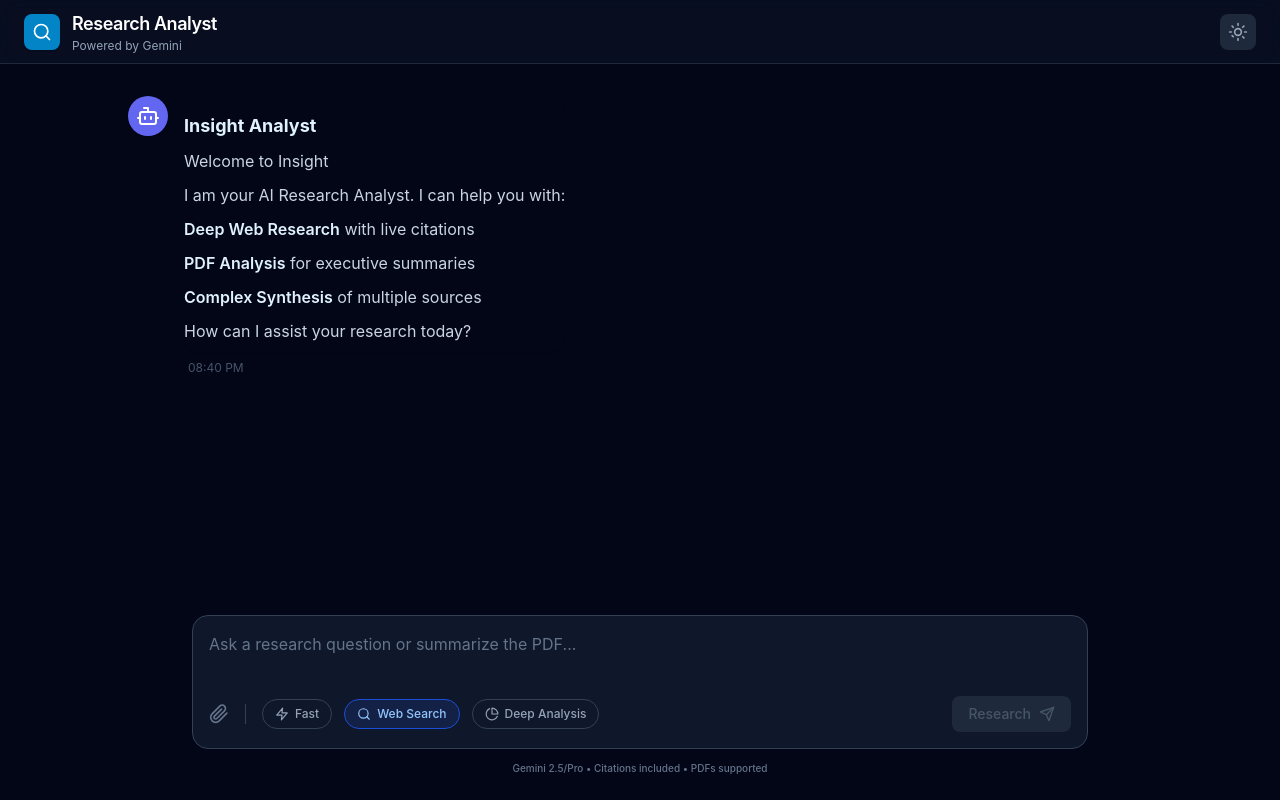
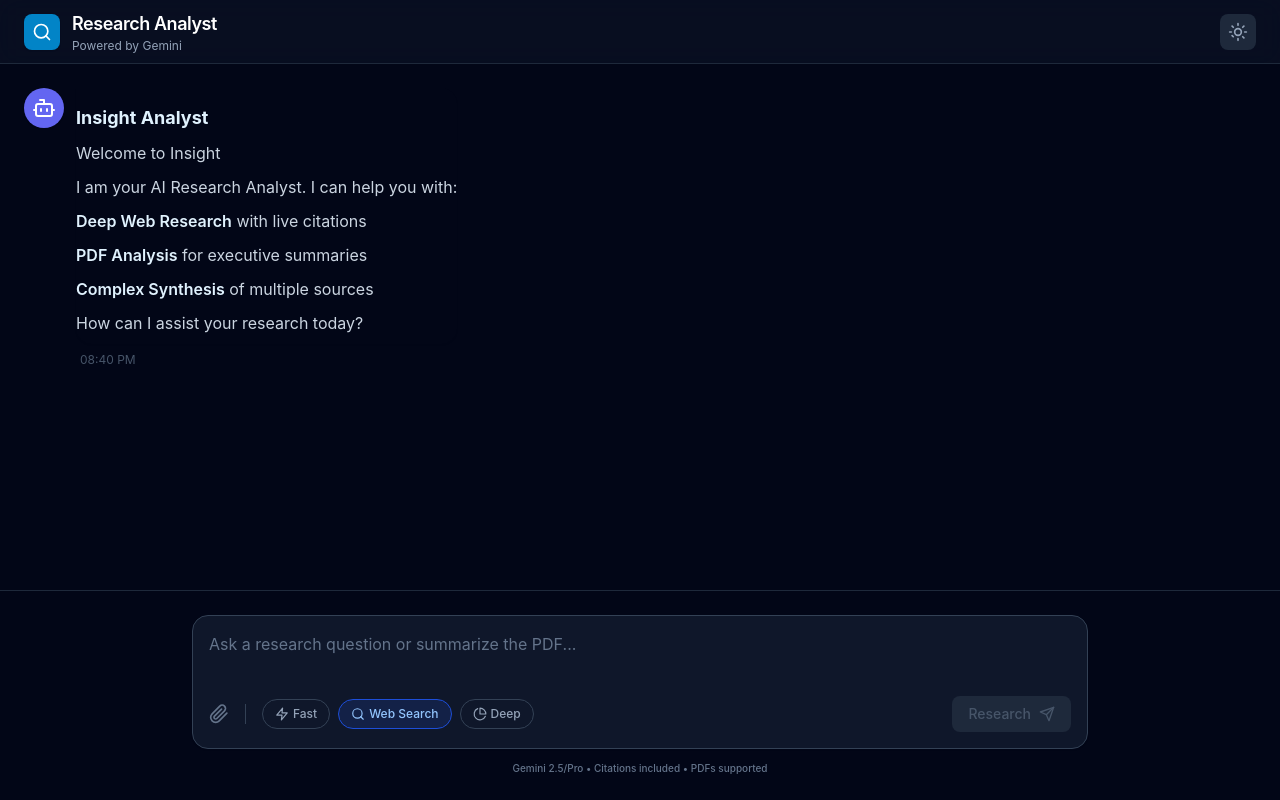
Before and after one commit to gilbertakham29/AI-Research-Analyst, a React (Vite) app: page / in a window 1280 px wide. Built offline with nearby package versions, Linux system fonts and the light colour scheme.

Commit message:
Update ResearchInterface.tsx

```diff
--- a/components/ResearchInterface.tsx
+++ b/components/ResearchInterface.tsx
@@ -157,14 +157,14 @@
   };
 
   return (
-    <div className="flex flex-col h-full bg-slate-50 dark:bg-slate-950 text-slate-900 dark:text-slate-200 font-sans transition-colors duration-200">
+    <div className="flex flex-col h-screen bg-slate-50 dark:bg-slate-950 text-slate-900 dark:text-slate-200 font-sans transition-colors duration-200">
       {/* Header */}
       <header className="h-16 border-b border-slate-200 dark:border-slate-800 bg-white/80 dark:bg-slate-900/50 flex items-center px-4 md:px-6 justify-between backdrop-blur-md sticky top-0 z-10 transition-colors duration-200">
         <div className="flex items-center gap-3">
           <div className="bg-sky-600 p-2 rounded-lg shadow-sm">
             <IconSearch className="w-5 h-5 text-white" />
           </div>
-          <div className="hidden sm:block">
+          <div className="block">
             <h1 className="font-semibold text-lg tracking-tight text-slate-900 dark:text-white">Research Analyst</h1>
             <p className="text-xs text-slate-500 dark:text-slate-400">Powered by Gemini</p>
           </div>
@@ -184,73 +184,68 @@
       </header>
 
       {/* Main Content Area */}
-      <main className="flex-1 overflow-hidden relative flex flex-row">
+      <main className="flex-1 overflow-hidden flex flex-col">
 
         {/* Chat Area */}
-        <div className="flex-1 flex flex-col h-full relative">
-          <div className="flex-1 overflow-y-auto p-4 md:p-8 space-y-6">
+        <div className="flex-1 flex flex-col h-full">
+          <div className="flex-1 overflow-y-auto p-4 md:p-6 space-y-6">
             {messages.map((msg) => (
-              <div key={msg.id} className={`flex gap-4 max-w-5xl mx-auto ${msg.role === 'user' ? 'flex-row-reverse' : ''}`}>
+              <div key={msg.id} className={`flex gap-3 ${msg.role === 'user' ? 'flex-row-reverse' : ''}`}>
 
-                {/* Avatar */}
-                <div className={`w-10 h-10 rounded-full flex items-center justify-center shrink-0 border dark:border-none shadow-sm ${
+                {/* Avatar - Hide on very small screens */}
+                <div className={`w-8 h-8 md:w-10 md:h-10 rounded-full flex items-center justify-center shrink-0 border dark:border-none shadow-sm ${
                   msg.role === 'user'
                     ? 'bg-white dark:bg-slate-700 border-slate-200 text-slate-700 dark:text-white'
                     : 'bg-[#6366f1] text-white border-transparent' /* Using a purple-ish color for bot to match screenshot */
                 }`}>
-                  {msg.role === 'user' ? <IconUser className="w-6 h-6" /> : <IconBot className="w-6 h-6" />}
+                  {msg.role === 'user' ? <IconUser className="w-4 h-4 md:w-6 md:h-6" /> : <IconBot className="w-4 h-4 md:w-6 md:h-6" />}
                 </div>
 
                 {/* Bubble */}
-                <div className={`flex flex-col gap-2 max-w-[90%] md:max-w-[85%] ${msg.role === 'user' ? 'items-end' : 'items-start'}`}>
+                <div className={`flex flex-col gap-1 ${msg.role === 'user' ? 'items-end' : 'items-start'}`}>
 
                   {/* Attachments (Sent by User) */}
                   {msg.attachments && msg.attachments.length > 0 && (
                      <div className="flex flex-wrap gap-2 mb-2">
                         {msg.attachments.map((att, idx) => (
                            <div key={idx} className="bg-slate-100 dark:bg-slate-800 border border-slate-200 dark:border-slate-700 rounded p-2 flex items-center gap-2 text-xs shadow-sm">
-                             <IconFileText className="w-4 h-4 text-sky-600 dark:text-sky-400" />
-                             <span className="truncate max-w-[150px] text-slate-700 dark:text-slate-200">{att.name}</span>
+                             <IconFileText className="w-3 h-3 md:w-4 md:h-4 text-sky-600 dark:text-sky-400" />
+                             <span className="truncate max-w-[100px] md:max-w-[150px] text-slate-700 dark:text-slate-200">{att.name}</span>
                            </div>
                         ))}
                      </div>
                   )}
 
                   {/* Message Text */}
-                  <div className={`p-4 rounded-2xl text-sm md:text-base shadow-sm transition-colors duration-200 ${
+                  <div className={`rounded-2xl text-sm md:text-base shadow-sm transition-colors duration-200 ${
                     msg.role === 'user'
-                    ? 'bg-slate-100 dark:bg-slate-800 text-slate-800 dark:text-slate-100 rounded-tr-none border border-slate-200 dark:border-transparent'
-                    : 'bg-transparent text-slate-800 dark:text-slate-300 rounded-tl-none px-0 py-0 shadow-none'
+                    ? 'bg-slate-100 dark:bg-slate-800 text-slate-800 dark:text-slate-100 rounded-tr-none border border-slate-200 dark:border-transparent p-3'
+                    : 'bg-transparent text-slate-800 dark:text-slate-300 rounded-tl-none p-0 shadow-none'
                   }`}>
                     {renderFormattedText(msg.text)}
                   </div>
 
-                  {/* EVIDENCE GRAPH COMPONENT */}
+                  {/* EVIDENCE GRAPH COMPONENT - Fixed vertical line issue */}
                   {msg.evidence && msg.evidence.length > 0 && (
-                    <div className="mt-4 w-full bg-slate-50 dark:bg-slate-900/50 border border-slate-200 dark:border-slate-800 rounded-xl p-4 shadow-sm">
+                    <div className="mt-3 w-full bg-slate-50 dark:bg-slate-900/50 border border-slate-200 dark:border-slate-800 rounded-xl p-3 md:p-4 shadow-sm">
                       <div className="flex items-center gap-2 mb-3 border-b border-slate-200 dark:border-slate-800 pb-2">
-                         <IconGraph className="w-5 h-5 text-sky-600 dark:text-sky-400" />
-                         <span className="text-sm font-bold text-slate-800 dark:text-slate-200 tracking-wide">EVIDENCE GRAPH</span>
+                         <IconGraph className="w-4 h-4 md:w-5 md:h-5 text-sky-600 dark:text-sky-400" />
+                         <span className="text-xs md:text-sm font-bold text-slate-800 dark:text-slate-200 tracking-wide">EVIDENCE GRAPH</span>
                          <span className="ml-auto text-xs font-mono text-slate-400 bg-slate-100 dark:bg-slate-800 px-2 py-0.5 rounded-full">{msg.evidence.length} Claims Verified</span>
                       </div>
 
                       <div className="space-y-3">
                         {msg.evidence.map((item, idx) => (
-                           <div key={idx} className="flex flex-col md:flex-row gap-3 p-3 rounded-lg bg-white dark:bg-slate-900 border border-slate-200 dark:border-slate-700/50 hover:border-sky-300 dark:hover:border-sky-700 transition-all">
+                           <div key={idx} className="flex flex-col gap-3 p-3 rounded-lg bg-white dark:bg-slate-900 border border-slate-200 dark:border-slate-700/50 hover:border-sky-300 dark:hover:border-sky-700 transition-all">
                              {/* Claim Node */}
-                             <div className="flex-1">
+                             <div className="w-full">
                                <div className="text-xs font-semibold text-slate-400 uppercase mb-1">Claim</div>
                                <div className="text-sm text-slate-700 dark:text-slate-300">{item.claim}</div>
                              </div>
 
-                             {/* Connection Line (Visual Only for Desktop) */}
-                             <div className="hidden md:flex flex-col items-center justify-center px-2">
-                                <div className="w-px h-full bg-slate-200 dark:bg-slate-700 absolute top-0 bottom-0"></div>
-                                <div className="w-16 h-px bg-slate-300 dark:bg-slate-600"></div>
-                             </div>
-
+                             {/* Removed the vertical line container entirely */}
                              {/* Source Node */}
-                             <div className="flex-1 md:max-w-[40%] bg-slate-50 dark:bg-slate-800 rounded p-2 border border-slate-100 dark:border-slate-700">
+                             <div className="w-full bg-slate-50 dark:bg-slate-800 rounded p-2 border border-slate-100 dark:border-slate-700">
                                 <div className="flex items-center gap-2 mb-1">
                                    <div className={`w-2 h-2 rounded-full ${item.sourceType === 'web' ? 'bg-green-500' : 'bg-red-500'}`}></div>
                                    <div className="text-xs font-bold text-slate-600 dark:text-slate-400 uppercase">{item.sourceType} Source</div>
@@ -261,7 +256,7 @@
                                 {item.sourceType === 'web' ? (
                                    <a href={item.sourceReference} target="_blank" rel="noopener noreferrer" className="text-xs text-sky-600 dark:text-sky-400 hover:underline flex items-center gap-1 mt-1 truncate">
                                      <IconExternalLink className="w-3 h-3" />
-                                     {item.sourceReference}
+                                     <span className="truncate">{item.sourceReference}</span>
                                    </a>
                                 ) : (
                                    <span className="text-xs text-slate-500 dark:text-slate-400 flex items-center gap-1 mt-1">
@@ -287,12 +282,12 @@
                             href={chunk.web.uri}
                             target="_blank"
                             rel="noopener noreferrer"
-                            className="flex items-center gap-3 p-3 rounded-lg bg-white dark:bg-slate-900 border border-slate-200 dark:border-slate-800 hover:border-sky-500 dark:hover:border-sky-600/50 hover:bg-slate-50 dark:hover:bg-slate-800 transition-colors group shadow-sm"
+                            className="flex items-center gap-2 p-2 md:p-3 rounded-lg bg-white dark:bg-slate-900 border border-slate-200 dark:border-slate-800 hover:border-sky-500 dark:hover:border-sky-600/50 hover:bg-slate-50 dark:hover:bg-slate-800 transition-colors group shadow-sm"
                           >
-                            <div className="bg-slate-100 dark:bg-slate-800 group-hover:bg-slate-200 dark:group-hover:bg-slate-700 p-2 rounded text-slate-500 dark:text-slate-400 group-hover:text-sky-600 dark:group-hover:text-sky-400 transition-colors">
-                               <IconExternalLink className="w-4 h-4" />
+                            <div className="bg-slate-100 dark:bg-slate-800 group-hover:bg-slate-200 dark:group-hover:bg-slate-700 p-1.5 md:p-2 rounded text-slate-500 dark:text-slate-400 group-hover:text-sky-600 dark:group-hover:text-sky-400 transition-colors">
+                               <IconExternalLink className="w-3 h-3 md:w-4 md:h-4" />
                             </div>
-                            <div className="overflow-hidden">
+                            <div className="overflow-hidden flex-1">
                               <div className="text-sm font-medium text-slate-800 dark:text-sky-100 truncate group-hover:text-sky-700 dark:group-hover:text-sky-300 transition-colors">{chunk.web.title}</div>
                               <div className="text-xs text-slate-500 truncate">{chunk.web.uri}</div>
                             </div>
@@ -302,7 +297,7 @@
                     </div>
                   )}
 
-                  <span className="text-xs text-slate-400 dark:text-slate-600 px-1">
+                  <span className="text-xs text-slate-400 dark:text-slate-600 px-1 mt-1">
                     {new Date(msg.timestamp).toLocaleTimeString([], {hour: '2-digit', minute:'2-digit'})}
                   </span>
                 </div>
@@ -311,12 +306,12 @@
 
             {/* Loading Indicator */}
             {isLoading && (
-               <div className="flex gap-4 max-w-5xl mx-auto">
-                 <div className="w-10 h-10 rounded-full bg-[#6366f1] flex items-center justify-center shrink-0 animate-pulse">
-                   <IconBot className="w-6 h-6 text-white" />
+               <div className="flex gap-3">
+                 <div className="w-8 h-8 md:w-10 md:h-10 rounded-full bg-[#6366f1] flex items-center justify-center shrink-0 animate-pulse">
+                   <IconBot className="w-4 h-4 md:w-6 md:h-6 text-white" />
                  </div>
                  <div className="flex flex-col gap-2">
-                    <div className="bg-white dark:bg-slate-900/80 border border-slate-200 dark:border-slate-800 p-4 rounded-2xl rounded-tl-none w-48 shadow-sm">
+                    <div className="bg-white dark:bg-slate-900/80 border border-slate-200 dark:border-slate-800 p-3 rounded-2xl rounded-tl-none w-32 md:w-48 shadow-sm">
                       <div className="flex gap-1 items-center h-6">
                         <span className="w-2 h-2 bg-sky-500 rounded-full animate-bounce" style={{animationDelay: '0ms'}}></span>
                         <span className="w-2 h-2 bg-sky-500 rounded-full animate-bounce" style={{animationDelay: '150ms'}}></span>
@@ -332,12 +327,12 @@
             <div ref={messagesEndRef} />
           </div>
 
-          {/* New Input Area Design */}
-          <div className="p-4 md:p-6 bg-slate-50 dark:bg-slate-950 sticky bottom-0 z-20 transition-colors duration-200">
+          {/* Input Area */}
+          <div className="p-3 md:p-6 bg-slate-50 dark:bg-slate-950 border-t border-slate-200 dark:border-slate-800">
             <div className="max-w-4xl mx-auto">
               <form
                 onSubmit={handleSubmit}
-                className="bg-white dark:bg-slate-900 border border-slate-200 dark:border-slate-700 rounded-2xl p-4 shadow-lg shadow-slate-200/50 dark:shadow-none flex flex-col gap-4 relative"
+                className="bg-white dark:bg-slate-900 border border-slate-200 dark:border-slate-700 rounded-xl md:rounded-2xl p-3 md:p-4 shadow-sm flex flex-col gap-3 md:gap-4"
               >
                 {/* Text Area */}
                 <textarea
@@ -351,7 +346,7 @@
                     }
                   }}
                   placeholder="Ask a research question or summarize the PDF..."
-                  className="w-full bg-transparent border-none outline-none text-slate-800 dark:text-slate-100 placeholder-slate-400 dark:placeholder-slate-500 text-base resize-none overflow-hidden min-h-[40px]"
+                  className="w-full bg-transparent border-none outline-none text-slate-800 dark:text-slate-100 placeholder-slate-400 dark:placeholder-slate-500 text-sm md:text-base resize-none overflow-hidden min-h-[40px]"
                   rows={1}
                   disabled={isLoading}
                 />
@@ -360,15 +355,15 @@
                 {attachments.length > 0 && (
                   <div className="flex gap-2 overflow-x-auto">
                     {attachments.map((att, idx) => (
-                      <div key={idx} className="relative group flex items-center gap-2 bg-slate-50 dark:bg-slate-800 border border-slate-200 dark:border-slate-700 px-3 py-1.5 rounded-lg">
-                        <IconFileText className="w-4 h-4 text-sky-600 dark:text-sky-400" />
-                        <span className="text-xs text-slate-700 dark:text-slate-300 max-w-[120px] truncate">{att.name}</span>
+                      <div key={idx} className="relative group flex items-center gap-2 bg-slate-50 dark:bg-slate-800 border border-slate-200 dark:border-slate-700 px-2 py-1.5 rounded-lg">
+                        <IconFileText className="w-3 h-3 md:w-4 md:h-4 text-sky-600 dark:text-sky-400" />
+                        <span className="text-xs text-slate-700 dark:text-slate-300 max-w-[80px] md:max-w-[120px] truncate">{att.name}</span>
                         <button
                           type="button"
                           onClick={() => removeAttachment(idx)}
-                          className="absolute -top-2 -right-2 bg-red-500 text-white rounded-full p-0.5 opacity-0 group-hover:opacity-100 transition-opacity shadow-sm"
+                          className="absolute -top-1 -right-1 bg-red-500 text-white rounded-full p-0.5 opacity-0 group-hover:opacity-100 transition-opacity shadow-sm"
                         >
-                          <IconX className="w-3 h-3" />
+                          <IconX className="w-2 h-2 md:w-3 md:h-3" />
                         </button>
                       </div>
                     ))}
@@ -376,8 +371,8 @@
                 )}
 
                 {/* Toolbar */}
-                <div className="flex items-center justify-between">
-                  <div className="flex items-center gap-2 md:gap-3 flex-wrap">
+                <div className="flex flex-col md:flex-row items-start md:items-center justify-between gap-3">
+                  <div className="flex items-center gap-1 md:gap-3 flex-wrap">
                     {/* File Upload */}
                     <input
                       type="file"
@@ -392,71 +387,71 @@
                       className="text-slate-400 hover:text-slate-600 dark:text-slate-500 dark:hover:text-slate-300 transition-colors"
                       title="Upload PDF"
                     >
-                      <IconPaperclip className="w-5 h-5" />
+                      <IconPaperclip className="w-4 h-4 md:w-5 md:h-5" />
                     </button>
 
-                    <div className="w-px h-5 bg-slate-200 dark:bg-slate-700 mx-1 hidden sm:block"></div>
+                    <div className="hidden md:block w-px h-5 bg-slate-200 dark:bg-slate-700 mx-1"></div>
 
-                    {/* Fast Mode Chip */}
+                    {/* Mode Chips */}
+                    <div className="flex gap-1 md:gap-2">
                       <button
                         type="button"
                         onClick={() => setModelMode('fast')}
-                      className={`flex items-center gap-1.5 px-3 py-1.5 rounded-full text-xs font-medium border transition-all ${
+                        className={`flex items-center gap-1 px-2 py-1 md:px-3 md:py-1.5 rounded-full text-xs font-medium border transition-all ${
                           modelMode === 'fast'
                             ? 'bg-amber-50 dark:bg-amber-900/30 border-amber-200 dark:border-amber-700 text-amber-600 dark:text-amber-300'
                             : 'bg-transparent border-slate-200 dark:border-slate-700 text-slate-500 dark:text-slate-400 hover:bg-slate-50 dark:hover:bg-slate-800'
                         }`}
                       >
-                      <IconZap className="w-3.5 h-3.5" />
-                      Fast
+                        <IconZap className="w-3 h-3 md:w-3.5 md:h-3.5" />
+                        <span className="hidden sm:inline">Fast</span>
                       </button>
 
-                    {/* Web Search Chip */}
                       <button
                         type="button"
                         onClick={() => setModelMode('web')}
-                      className={`flex items-center gap-1.5 px-3 py-1.5 rounded-full text-xs font-medium border transition-all ${
+                        className={`flex items-center gap-1 px-2 py-1 md:px-3 md:py-1.5 rounded-full text-xs font-medium border transition-all ${
                           modelMode === 'web'
                             ? 'bg-blue-50 dark:bg-blue-900/30 border-blue-200 dark:border-blue-700 text-blue-600 dark:text-blue-300'
                             : 'bg-transparent border-slate-200 dark:border-slate-700 text-slate-500 dark:text-slate-400 hover:bg-slate-50 dark:hover:bg-slate-800'
                         }`}
                       >
-                      <IconSearch className="w-3.5 h-3.5" />
-                      Web Search
+                        <IconSearch className="w-3 h-3 md:w-3.5 md:h-3.5" />
+                        <span className="hidden sm:inline">Web Search</span>
                       </button>
 
-                    {/* Deep Analysis Chip */}
                       <button
                         type="button"
                         onClick={() => setModelMode('deep')}
-                      className={`flex items-center gap-1.5 px-3 py-1.5 rounded-full text-xs font-medium border transition-all ${
+                        className={`flex items-center gap-1 px-2 py-1 md:px-3 md:py-1.5 rounded-full text-xs font-medium border transition-all ${
                           modelMode === 'deep'
                             ? 'bg-purple-50 dark:bg-purple-900/30 border-purple-200 dark:border-purple-700 text-purple-600 dark:text-purple-300'
                             : 'bg-transparent border-slate-200 dark:border-slate-700 text-slate-500 dark:text-slate-400 hover:bg-slate-50 dark:hover:bg-slate-800'
                         }`}
                       >
-                      <IconChart className="w-3.5 h-3.5" />
-                      Deep Analysis
+                        <IconChart className="w-3 h-3 md:w-3.5 md:h-3.5" />
+                        <span className="hidden sm:inline">Deep</span>
                       </button>
+                    </div>
                   </div>
 
                   {/* Research Button */}
                   <button
                     type="submit"
                     disabled={isLoading || (!input.trim() && attachments.length === 0)}
-                    className={`flex items-center gap-2 px-4 py-2 rounded-lg font-medium text-sm transition-all ml-auto sm:ml-0 ${
+                    className={`flex items-center gap-2 px-3 py-2 md:px-4 md:py-2 rounded-lg font-medium text-sm transition-all w-full md:w-auto justify-center ${
                       input.trim() || attachments.length > 0
                         ? 'bg-slate-200 hover:bg-slate-300 text-slate-800 dark:bg-slate-700 dark:hover:bg-slate-600 dark:text-slate-200'
                         : 'bg-slate-100 dark:bg-slate-800 text-slate-400 dark:text-slate-600 cursor-not-allowed'
                     }`}
                   >
-                    <span className="hidden sm:inline">Research</span>
-                    <IconSend className="w-4 h-4" />
+                    <span>Research</span>
+                    <IconSend className="w-3 h-3 md:w-4 md:h-4" />
                   </button>
                 </div>
               </form>
 
-              <div className="text-center mt-3">
+              <div className="text-center mt-2 md:mt-3">
                  <p className="text-[10px] text-slate-400 dark:text-slate-500 font-medium">
                    Gemini 2.5/Pro • Citations included • PDFs supported
                  </p>
```
Lines whose indentation alone changed are shown as unchanged.
